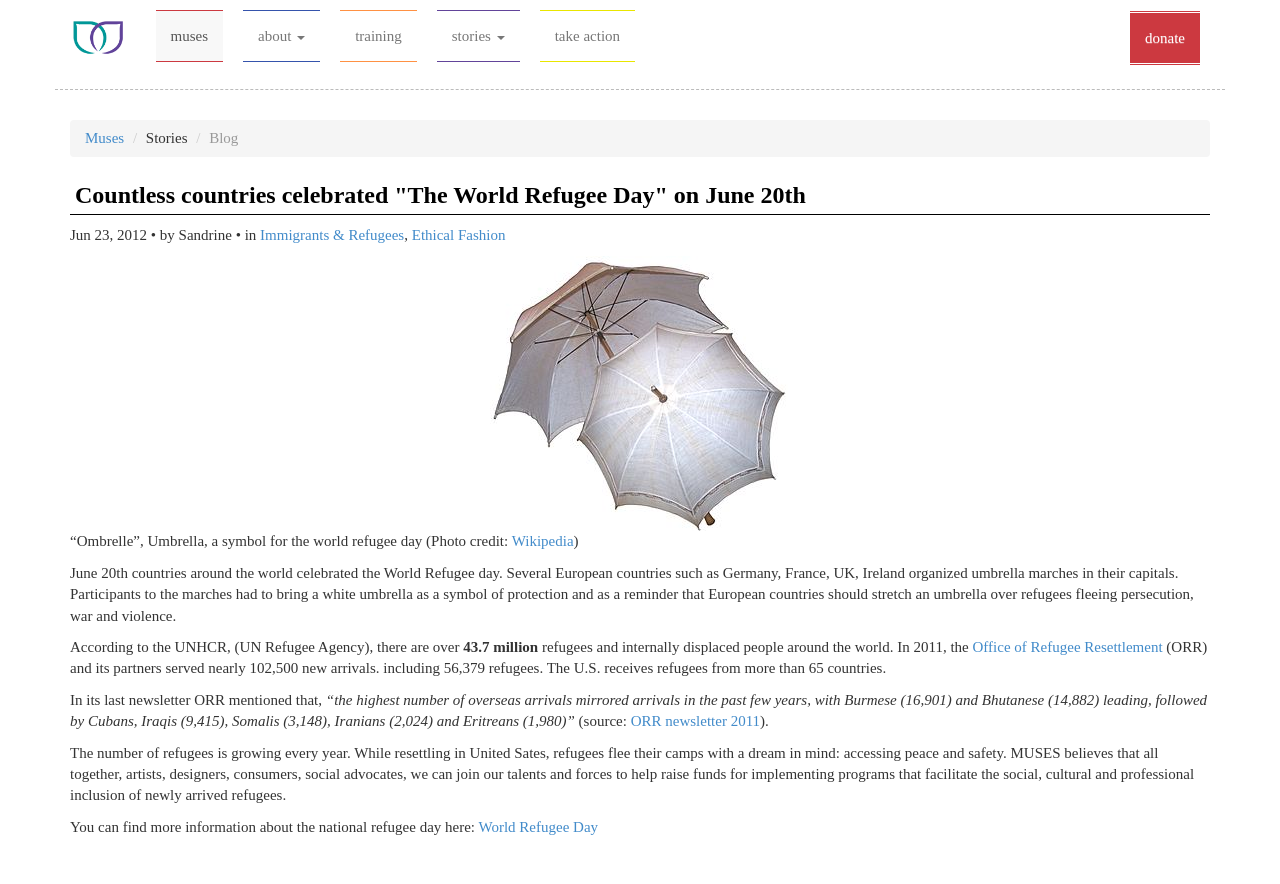
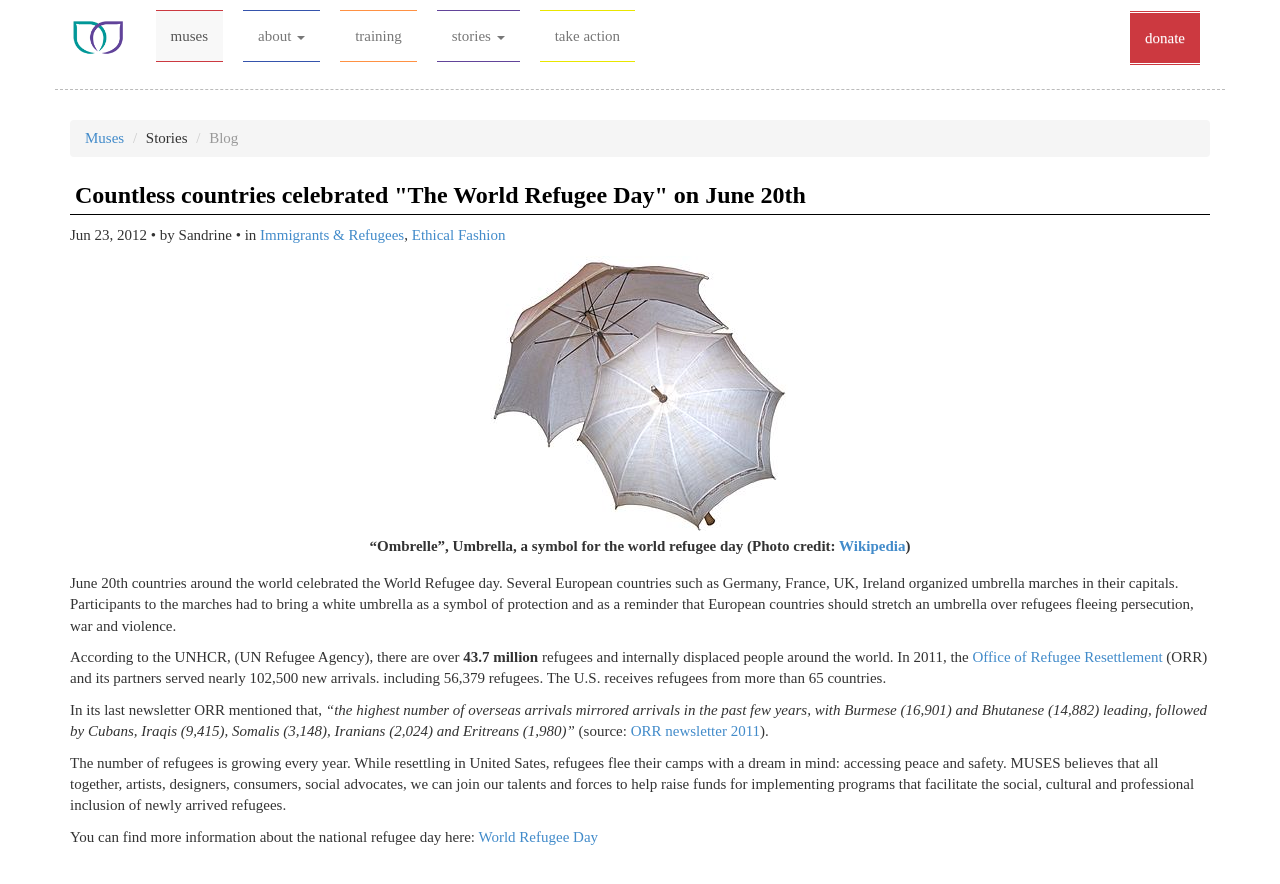
Before and after one commit to seattlemuses/seattlemuses.github.io, a Jekyll site: the page built from _posts/2012-06-23-countless-countries-celebrated-the-world-refugee-day-on-june-20th.md, in a window 1280 px wide. Shown: the top 884 px of the page. Built offline with Jekyll 4.4.1, drawn with Linux system fonts in a browser that asks for light colours; nearby versions of some CDN libraries.

Commit message:
Updated 2012-06-23-countless-countries-celebrated-the-world-refugee-day-on-june-20th.md

```diff
--- a/_posts/2012-06-23-countless-countries-celebrated-the-world-refugee-day-on-june-20th.md
+++ b/_posts/2012-06-23-countless-countries-celebrated-the-world-refugee-day-on-june-20th.md
@@ -1,15 +1,16 @@
 ---
 published: true
-title: 'Countless countries celebrated "The World Refugee Day" on June 20th'
+title: "Countless countries celebrated \"The World Refugee Day\" on June 20th"
 author: Sandrine
 date: 2012 June 23
 categories:
   - "immigrants-refugees"
   - "ethical-fashion"
-thumbnail: /assets/300px-Ombrelles.jpg
+thumbnail: "/assets/300px-Ombrelles.jpg"
 ---
+
 ![Français : Ombrelle, France, début XXe siècle](/assets/300px-Ombrelles.jpg "Français : Ombrelle, France, début XXe siècle")
-"Ombrelle", Umbrella, a symbol for the world refugee day (Photo credit: [Wikipedia](http://commons.wikipedia.org/wiki/File:Ombrelles.jpg))
+**"Ombrelle", Umbrella, a symbol for the world refugee day (Photo credit: [Wikipedia](http://commons.wikipedia.org/wiki/File:Ombrelles.jpg))**
 
 June 20th countries around the world celebrated the World Refugee day. Several European countries such as Germany, France, UK, Ireland organized umbrella marches in their capitals. Participants to the marches had to bring a white umbrella as a symbol of protection and as a reminder that European countries should stretch an umbrella over refugees fleeing persecution, war and violence.
 
```
